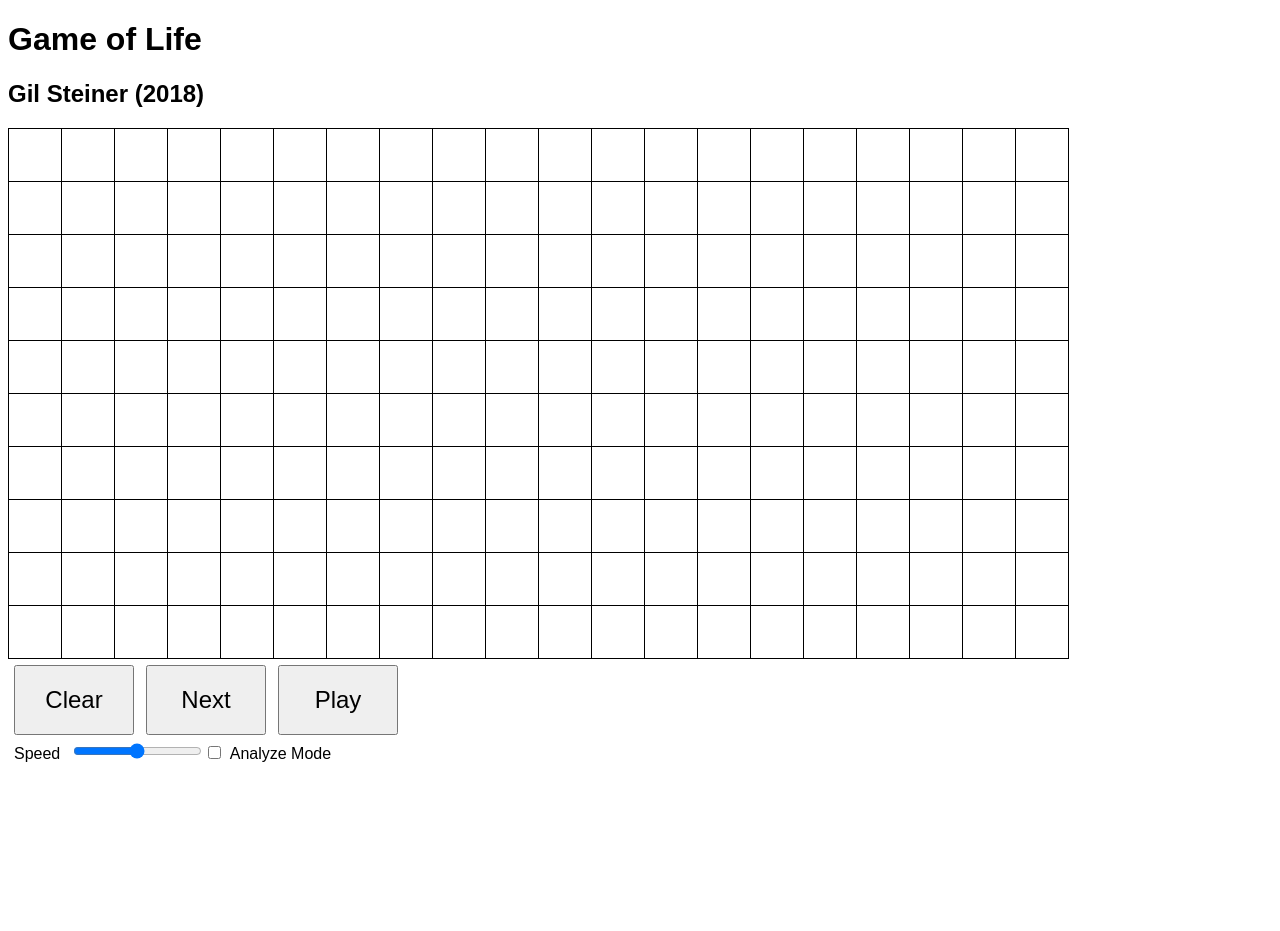
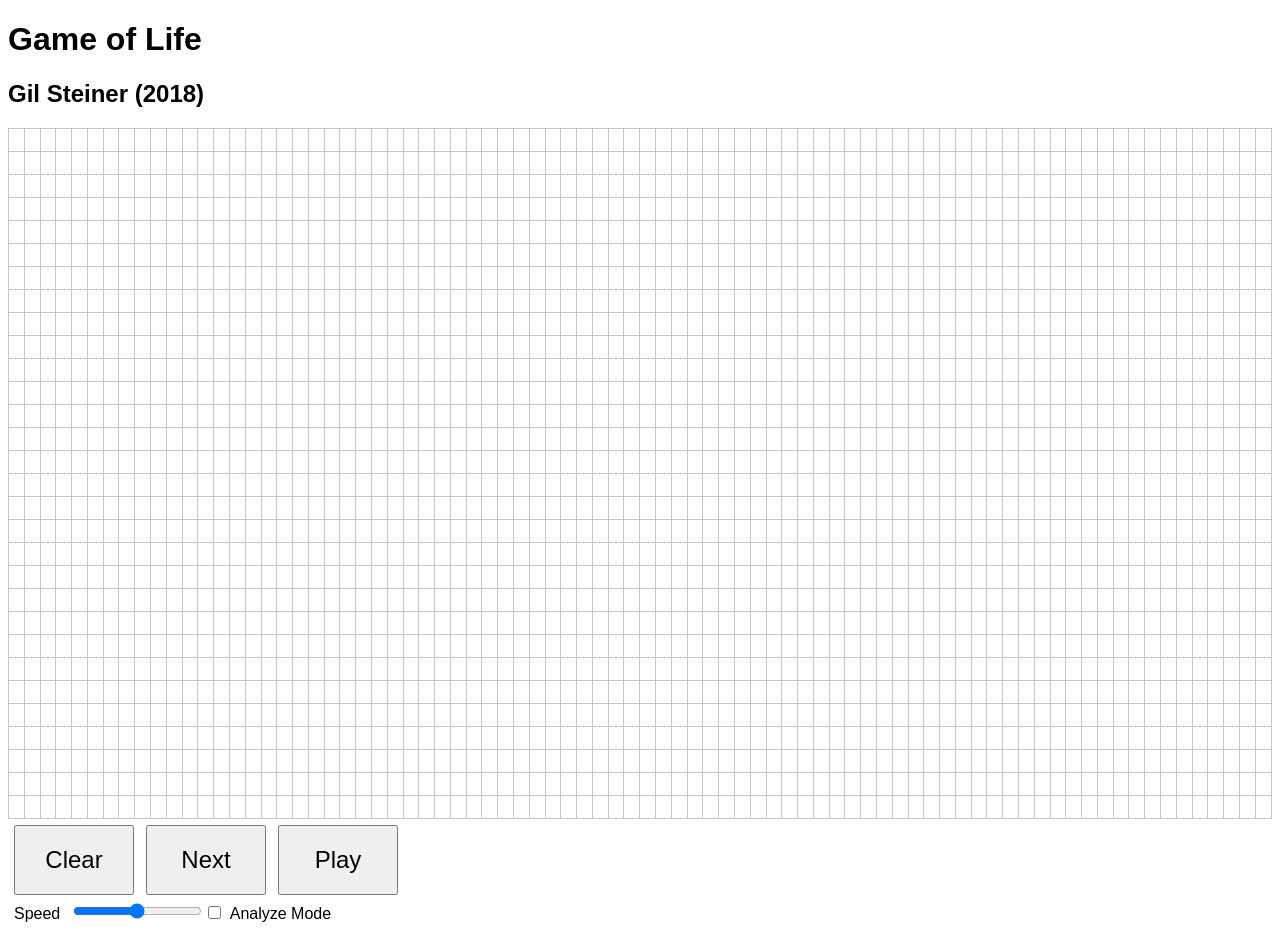
Before and after one commit to gamesgil/angular-gameoflife6, an Angular app: page / in a window 1280 px wide. Before the commit the page ends 800 px from the top, so only its background shows below. Built offline with nearby package versions, Linux system fonts and the light colour scheme.

Commit message:
- more cells - better look and feel

```diff
--- a/src/app/app.component.css
+++ b/src/app/app.component.css
@@ -1,7 +1,7 @@
 td {
-  border: 1px solid black;
-    width: 50px;
-    height: 50px;
+  border: 1px solid rgb(200, 200, 200);
+    width: 20px;
+    height: 20px;
     text-align: center;
 }
 
--- a/src/app/app.component.ts
+++ b/src/app/app.component.ts
@@ -9,8 +9,8 @@ import { viewClassName } from '@angular/compiler';
 export class AppComponent implements AfterViewInit {
   @ViewChildren('cell') tds;
 
-  readonly WIDTH = 20;
-  readonly HEIGHT = 10;
+  readonly WIDTH = 80;
+  readonly HEIGHT = 30;
 
   timeout: any;
 
@@ -52,6 +52,8 @@ export class AppComponent implements AfterViewInit {
     if (this.isAnalyzeMode) {
       this.analyze();
     }
+
+    this.opacities[y * this.WIDTH + x] = 1;
   }
 
   next() {
```
